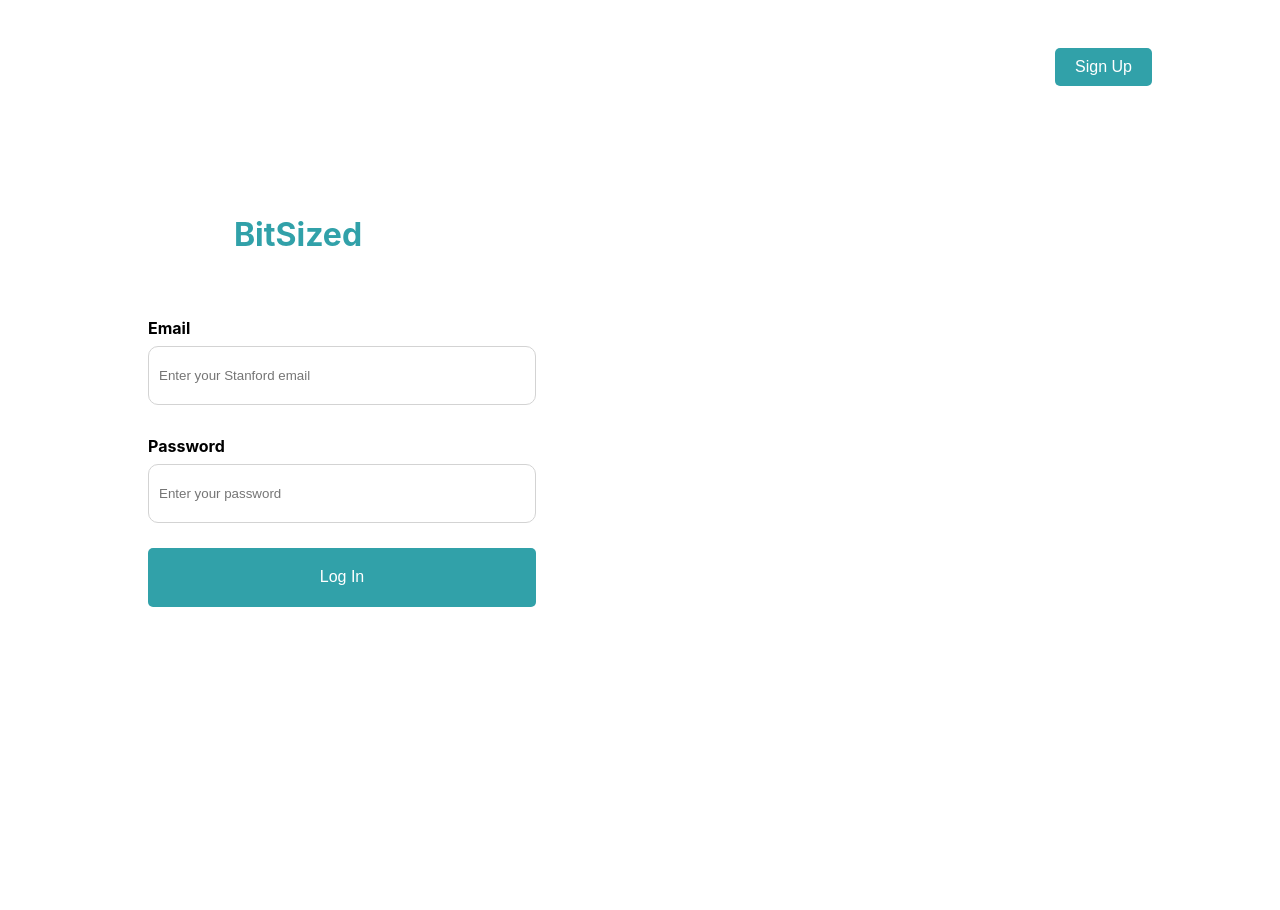
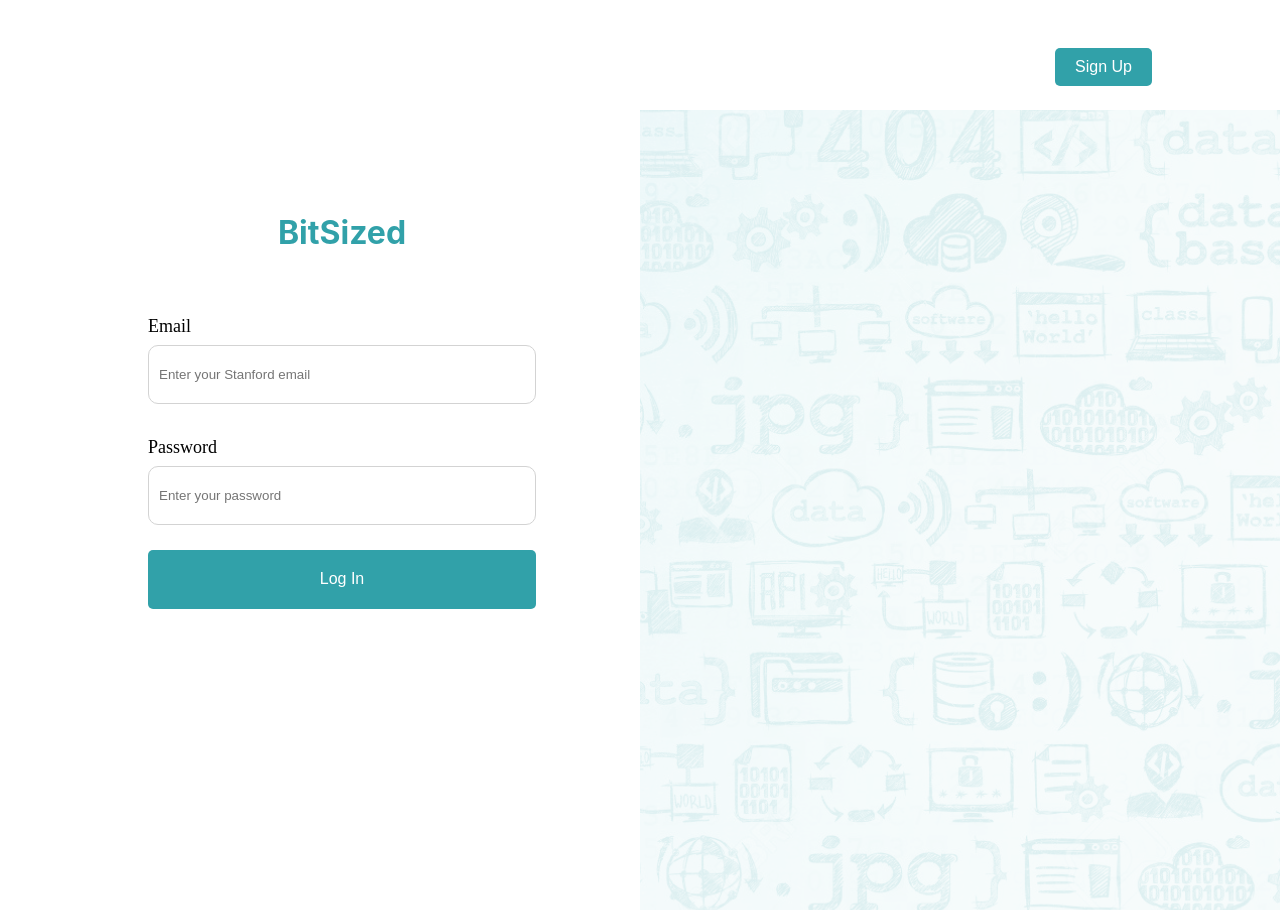
Before and after one commit to hamidurrk/frontend, a React (Create React App) app: page / in a window 1280 px wide. Before the commit the page ends 800 px from the top, so only its background shows below. Built offline with nearby package versions, Linux system fonts and the light colour scheme.

Commit message:
login signup stylized

```diff
--- a/src/components/SignIn.jsx
+++ b/src/components/SignIn.jsx
@@ -37,7 +37,7 @@ const SignIn = () => {
 
     return (
     <div className="sign-in-page">
-       <header>
+      <header>
 
         <button className="signup-button-1" onClick={() => setIsSignUpModalOpen(true)}>
         Sign Up
@@ -47,7 +47,7 @@ const SignIn = () => {
         onClose={() => setIsSignUpModalOpen(false)}
       />
       </header>
-        <div className="sign-in-container">
+      <div className="sign-in-container">
         <form className="login-form" onSubmit={signIn}>
           <h1>BitSized</h1>
           <p>Email</p>
@@ -67,6 +67,9 @@ const SignIn = () => {
           <button className="login" type="submit">Log In</button>
         </form>
       </div>
+      <div className="bg-img">
+
+      </div>
     </div>
 
     );
--- a/src/styles/Home.css
+++ b/src/styles/Home.css
@@ -130,22 +130,9 @@ li a {
   color : #2d2f31;
 }
 
-
-/* span {
-  padding : 30px;
-  background : #2d2f31;
-  color : white;
-  font-size : 1.2em;
-  font-variant : small-caps;
-  cursor : pointer;
-  display: block;
+.component-list {
+  width: 50vw;
 }
-
-span::after {
-  float: right;
-  right: 10%;
-  background-color : #fff;
-} */
 
 .component-preview {
   padding: 10px 16px;
--- a/src/styles/SignIn.css
+++ b/src/styles/SignIn.css
@@ -1,6 +1,43 @@
+ .sign-in-page {
+  position: absolute;
+  height: 100vh;
+  width: 100vw;
+  right: 0;
+}
+
+.bg-img {
+  position: absolute;
+  width: 50vw;
+  height: 100%;
+  margin-top: 3vh;
+  background: url(../img/bg.png), lightgray 0px -0.25px / 159.367% 100.051% no-repeat;
+  background-blend-mode: screen;
+  right: 0;
+  z-index: -2;
+  overflow: hidden;
+}
+
+@media screen and (min-width: 1150px) {
+  .bg-img{
+    width: 50vw;
+  }
+  .sign-in-container{
+    left: 10%;
+    width: max-content;
+  }
+}
+@media screen and (max-width: 1150px)  {
+  .bg-img{
+    width: 100vw;
+  }
+  .sign-in-container{
+    width: 100vw;
+  }
+
+}
+
 .sign-in-container {
   position: absolute;
-  left: 10%;
   top: 50%;
   transform: translateY(-50%);
   display: flex;
@@ -13,8 +50,8 @@
 }
 
 .login-form {
-  max-width: 300px;
-  width: 100%;
+  /* notresponding */
+  width: 388px;
 }
 
 h1 {
@@ -23,11 +60,20 @@ h1 {
   color: #31a1a9;
 }
 
+.sign-in-container h1 {
+  width: 100%;
+}
+
 .sign-in-container p {
-  font-size: 16px;
-  font-weight: bold;
+
   margin-bottom: 1vh;
   text-align: left;
+  color: #000;
+  font-family: Product Sans;
+  font-size: 18px;
+  font-style: normal;
+  font-weight: 500;
+  line-height: normal;
 }
 
 input {
@@ -80,6 +126,7 @@ header {
   justify-content: flex-end;
   padding-right: 10vw;
   padding-top: 2vh;
+  z-index: +1;
 }
 
 .signup-button-1 {
--- a/src/styles/SignUp.css
+++ b/src/styles/SignUp.css
@@ -13,13 +13,27 @@
   box-shadow: 0 0 10px rgba(0, 0, 0, 0.1);
   outline: none;
   overflow: auto;
-  max-width: 40%;
-  max-height: 80%;
   flex-wrap: nowrap;
 }
 
 .sign-up-form {
   width: 400px;
+}
+.sign-up-form h1 {
+  height: 30px;
+}
+@media screen and (min-width: 930px) {
+  .sign-up-modal{
+  max-width: 40%;
+  max-height: 80%;
+  }
+}
+@media screen and (max-width: 930px)  {
+  .sign-up-modal{
+    max-width: 80%;
+    max-height: 80%;
+    }
+
 }
 
 .close-icon {
```
Also changed, not shown: src/img/bg.png (added).
